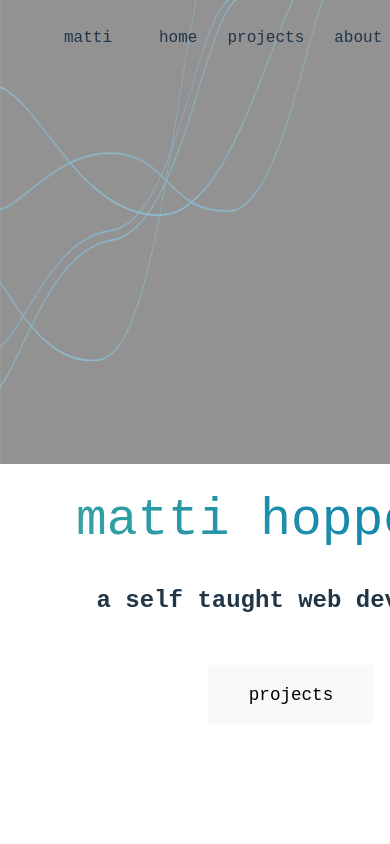
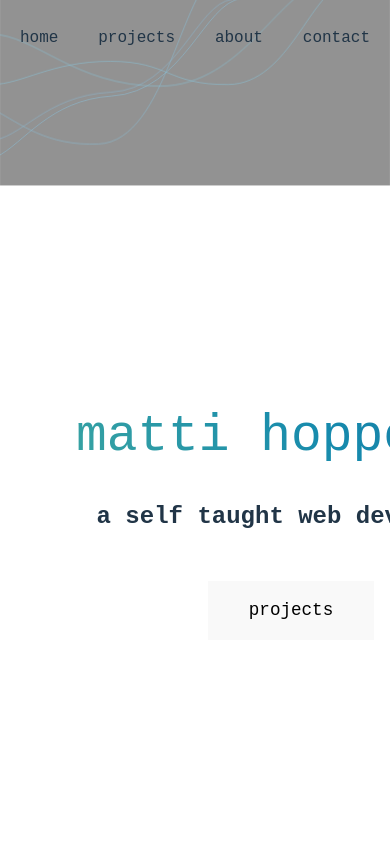
Before and after one commit to impronen/personal-portfolio, a React (Vite) app: page / in a window 390 px wide. Shown: the top 844 px of the page. Built offline with nearby package versions, Linux system fonts and the light colour scheme; some icons are missing.

Commit message:
make header responsive

```diff
--- a/src/components/Contact.jsx
+++ b/src/components/Contact.jsx
@@ -6,7 +6,7 @@ const Contact = forwardRef((props, ref) => {
     <div className="contact" ref={ref}>
       <h2 className="contactHeading">contact</h2>
       <div className="contactContainer">
-        <p>text</p>
+        <p>call me</p>
       </div>
     </div>
   );
--- a/src/style/App.css
+++ b/src/style/App.css
@@ -23,28 +23,35 @@ header {
   width: 100vw;
 }
 
-@media (max-width: 1600px) {
-  header {
-    background-size: 70%;
-  }
-}
-
 .logoContainer {
   display: flex;
   margin: 10px 2rem 10px;
+}
+
+.navigation {
+  margin-right: 2rem;
 }
 
 .name {
   padding-left: 1rem;
 }
 
+@media (max-width: 500px) {
+  header {
+    height: 20vh;
+  }
+  .logoContainer {
+    display: none;
+  }
+  .navigation {
+    width: 100%;
+    margin: 0px;
+  }
+}
+
 svg {
   width: 50px;
   height: 50px;
-}
-
-.navigation {
-  margin-right: 2rem;
 }
 
 ul {
--- a/src/style/svg.css
+++ b/src/style/svg.css
@@ -76,14 +76,6 @@
   }
 }
 
-/* .animated-line1 {
-  animation-name: colorChange;
-  animation-duration: 5s;
-  animation-iteration-count: infinite;
-  animation-delay: 2000ms;
-  animation-direction: alternate;
-} */
-
 @keyframes colorChange {
   0% {
     stroke: #b5e48c;
@@ -107,10 +99,24 @@
   top: 0;
   left: 0;
   width: 100%;
-  height: 55%;
+  height: 30%;
   object-fit: cover;
   z-index: -1;
   opacity: 0.5;
+}
+
+@media (max-width: 500px) {
+  .background-image,
+  .background-image2 {
+    height: 25%;
+  }
+}
+
+@media (max-width: 950px) {
+  .background-image,
+  .background-image2 {
+    height: 22%;
+  }
 }
 
 .background-image2 {
@@ -119,8 +125,8 @@
   top: 100;
   left: 0;
   width: 100%;
-  height: 55%;
+  height: 25%;
   object-fit: cover;
   z-index: -1;
-  opacity: 0.2;
+  opacity: 0.3;
 }
```
